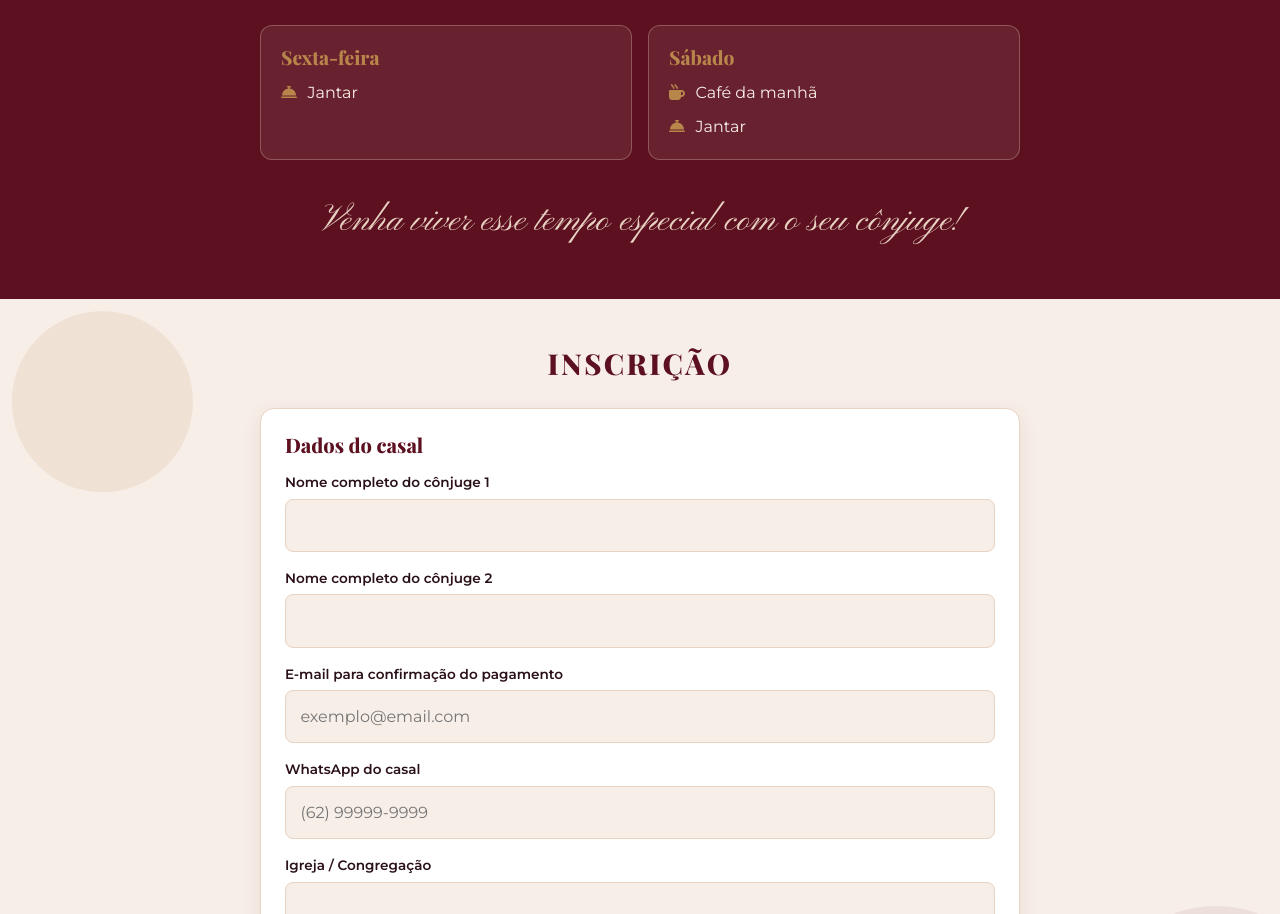
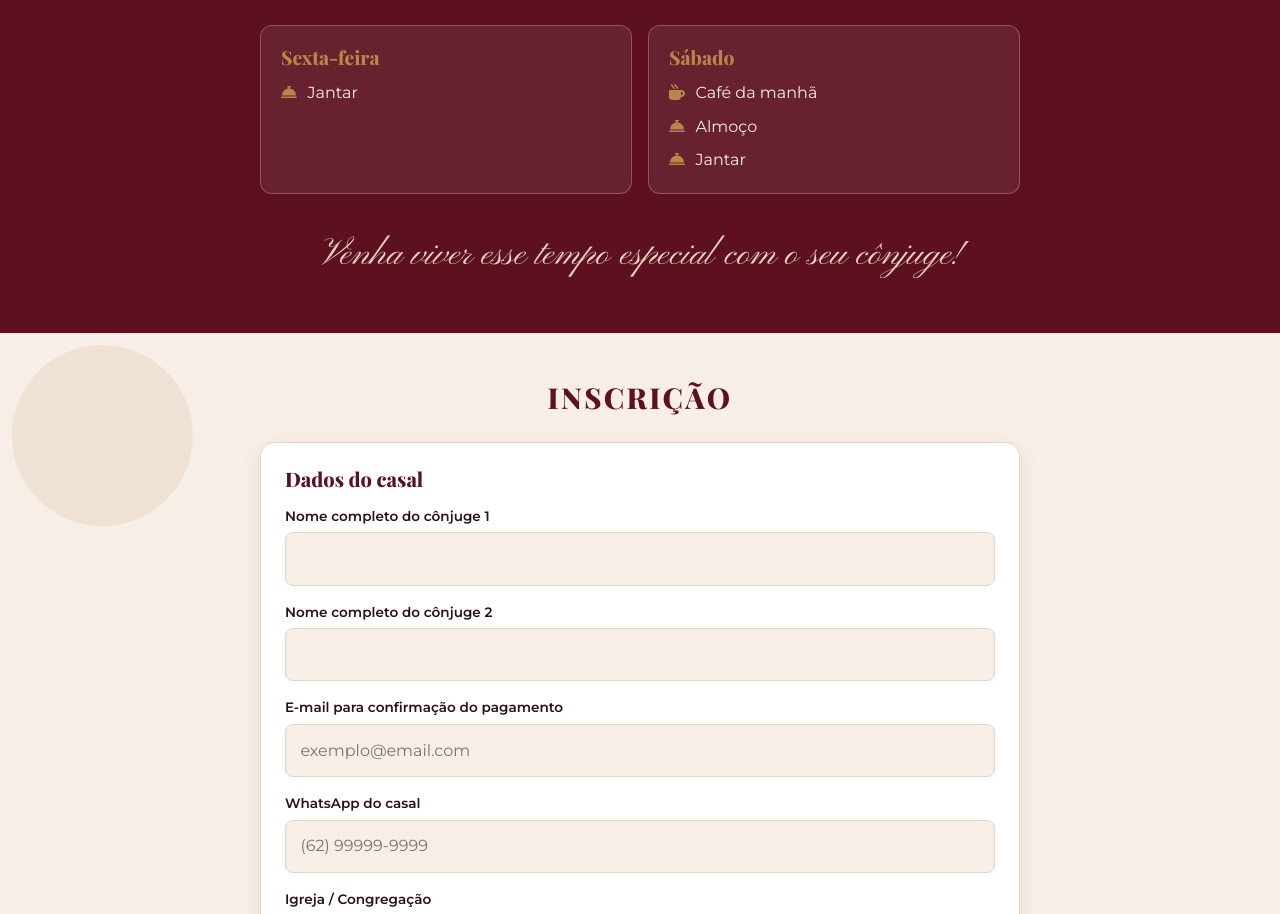
Before and after one commit to SamDevf/inscricoes-casal, a plain HTML site: page index.html in a window 1280 px wide. Shown: the part 1030-1944 px from the top of the page. Drawn offline with nearby package versions, Linux system fonts and the light colour scheme.

Commit message:
Alteracao sobre o evento

```diff
--- a/index.html
+++ b/index.html
@@ -74,6 +74,7 @@
           <h3>Sábado</h3>
           <ul>
             <li><i class="fa-solid fa-mug-hot"></i> Café da manhã</li>
+            <li><i class="fa-solid fa-bell-concierge"></i> Almoço</li>
             <li><i class="fa-solid fa-bell-concierge"></i> Jantar</li>
           </ul>
         </div>
```
